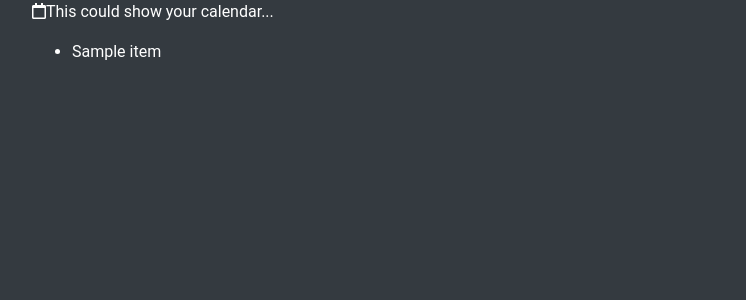
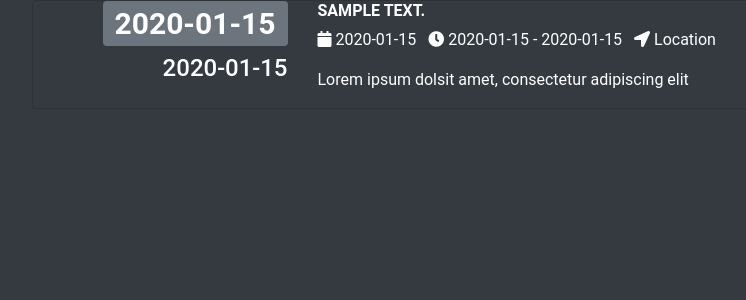
Before and after one commit to felixedel/flirror, a Flask app: template flirror/templates/calendar.html in a window 1280 px wide. Shown: the top 300 px of the page, without its empty margins (53-799 px from the left). Run offline with Flask 2, Linux system fonts and the light colour scheme; the template is opened without the code that fills it: most values are stand-ins (such as "Sample title", 1, 10 or a date in 2020); some libraries are stand-ins or nearby versions.

Commit message:
Add styling for calendar tile

```diff
--- a/flirror/templates/calendar.html
+++ b/flirror/templates/calendar.html
@@ -1,12 +1,31 @@
 {% extends "module.html" %}
 
 {% block body %}
-    <div class="container">
-        <p class="module-text"><i class="far fa-calendar"></i>This could show your calendar...</p>
-        <ul>
-            {% for item in events %}
-                <li>{{ item }}</li>
-            {% endfor %}
-        </ul>
+<div class="container">
+    <div class="card bg-dark text-white">
+        {% for item in events %}
+        <div class="row">
+            <div class="col-3 text-right">
+                <h1><span class="badge badge-secondary">{{ item.start.strftime("%d") }}</span></h1>
+                <h4>{{ item.start.strftime("%b") }}</h4>
+            </div>
+            <div class="col-9">
+                <h6 class="text-uppercase"><strong>{{ item.summary }}</strong></h6>
+                <ul class="list-inline">
+                    <li class="list-inline-item">
+                        <i class="fa fa-calendar" aria-hidden="true"></i> {{ item.start.strftime("%A") }}
+                    </li>
+                    <li class="list-inline-item">
+                        <i class="fa fa-clock" aria-hidden="true"></i> {{ item.start.strftime("%H:%M") }} - {{ item.end.strftime("%H:%M") }}
+                    </li>
+                    <li class="list-inline-item">
+                        <i class="fa fa-location-arrow" aria-hidden="true"></i> Location
+                    </li>
+                </ul>
+                <p>Lorem ipsum dolsit amet, consectetur adipiscing elit</p>
+            </div>
+        </div>
+        {% endfor %}
     </div>
+</div>
 {% endblock %}
```
Also changed, not shown: flirror/views.py (+22 -5 lines).
